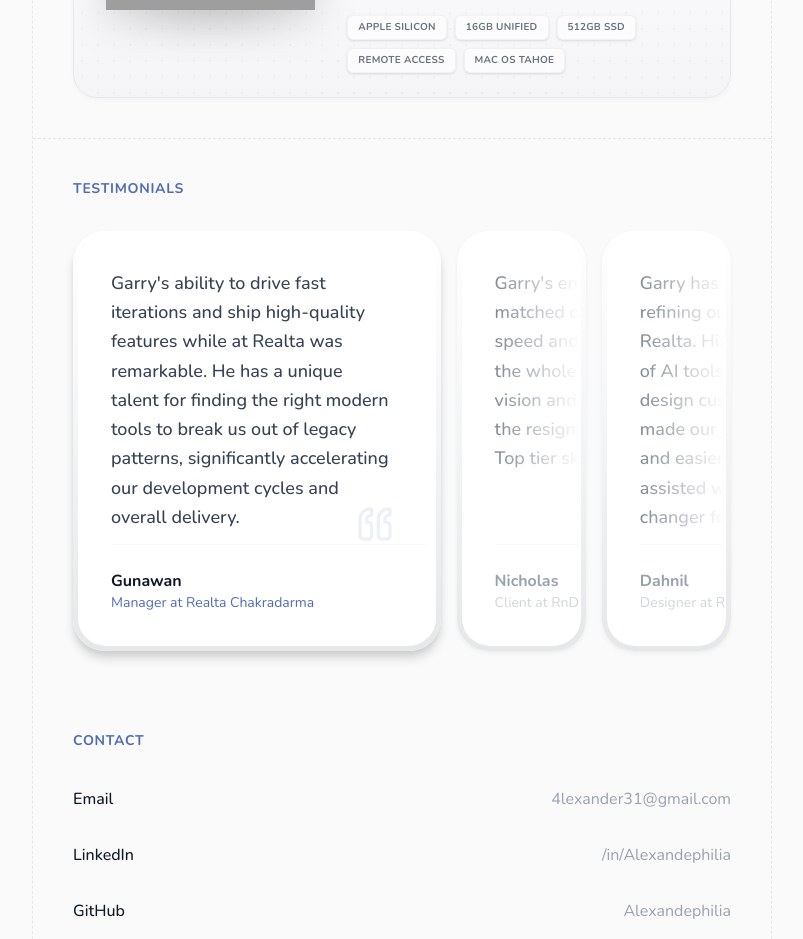
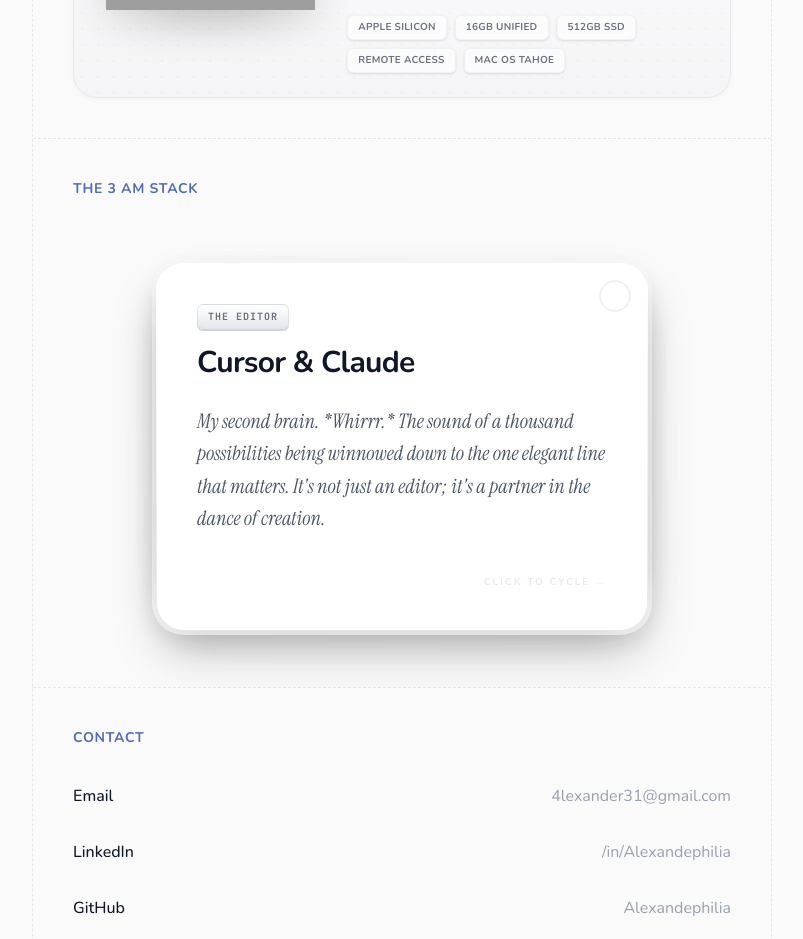
Before and after one commit to alexandephilia/portfolio_alex, a React (Vite) app: page / in a window 1280 px wide. Shown: the part 4280-5219 px from the top of the page, without its empty margins (238-1041 px from the left). Built offline with nearby package versions, Linux system fonts and the light colour scheme; grey boxes are pictures that could not be loaded.

Commit message:
Change cards to folder likes

```diff
--- a/App.tsx
+++ b/App.tsx
@@ -12,7 +12,7 @@ import { MusicDock } from './components/MusicDock';
 import { ProjectCard } from './components/ProjectCard';
 import { Skills } from './components/Skills';
 import { Tabs } from './components/Tabs';
-import { Testimonials } from './components/Testimonials';
+import { StackInsights } from './components/StackInsights';
 import { Writings } from './components/Writings';
 import { PROJECTS } from './constants';
 
@@ -235,7 +235,7 @@ export default function App() {
                             <Skills />
                         </motion.div>
                         <motion.div variants={isFirstLoad ? itemVariants : {}}>
-                            <Testimonials />
+                            <StackInsights />
                         </motion.div>
                         <motion.div variants={isFirstLoad ? itemVariants : {}}>
                             <Contact />
--- /dev/null
+++ b/components/StackInsights.tsx
@@ -0,0 +1,133 @@
+import { AnimatePresence, motion } from 'framer-motion';
+import React, { useState } from 'react';
+import { STACK_INSIGHTS } from '../constants';
+import { antiFlickerStyle, sectionHeaderVariants, viewportSettings } from './animations';
+
+export const StackInsights: React.FC = () => {
+    const [currentIndex, setCurrentIndex] = useState(0);
+
+    const cycleStack = () => {
+        setCurrentIndex((prev) => (prev + 1) % STACK_INSIGHTS.length);
+    };
+
+    return (
+        <section className="p-6 md:p-10 bg-[#FAFAFA] border-b border-dashed border-gray-200" style={antiFlickerStyle}>
+            <motion.h2
+                initial="hidden"
+                whileInView="visible"
+                viewport={viewportSettings}
+                variants={sectionHeaderVariants}
+                className="text-[10px] md:text-sm font-bold text-[rgb(81,108,180)] tracking-wider uppercase mb-12"
+            >
+                The 3 AM Stack
+            </motion.h2>
+
+            <div className="relative h-[450px] md:h-[400px] flex items-center justify-center perspective-1000">
+                <AnimatePresence mode="popLayout">
+                    {STACK_INSIGHTS.map((insight, index) => {
+                        // Calculate relative position in the stack
+                        const isTop = index === currentIndex;
+                        const isBottom = (index + 1) % STACK_INSIGHTS.length === currentIndex;
+                        const isMiddle = !isTop && !isBottom;
+
+                        // We only actually render the top few or all depending on visual needs
+                        // For a simple stack of 3, we can render all but change their Z and transform
+
+                        // Position logic: 0 is top, 1 is middle, 2 is bottom
+                        const position = (index - currentIndex + STACK_INSIGHTS.length) % STACK_INSIGHTS.length;
+
+                        if (position > 2) return null; // Only show top 3 layers
+
+                        return (
+                            <motion.div
+                                key={insight.id}
+                                onClick={isTop ? cycleStack : undefined}
+                                initial={{
+                                    opacity: 0,
+                                    scale: 0.8,
+                                    y: 50,
+                                    rotateX: -10
+                                }}
+                                animate={{
+                                    opacity: 1 - position * 0.15,
+                                    scale: 1 - position * 0.05,
+                                    y: position * -12,
+                                    z: -position * 50,
+                                    rotateX: 0,
+                                    rotateZ: position * (index % 2 === 0 ? 1 : -1), // Slight messy stack feel
+                                    cursor: isTop ? 'pointer' : 'default',
+                                    zIndex: STACK_INSIGHTS.length - position
+                                }}
+                                exit={{
+                                    opacity: 0,
+                                    x: 300,
+                                    rotateZ: 20,
+                                    transition: { duration: 0.4, ease: "easeIn" }
+                                }}
+                                transition={{
+                                    type: 'spring',
+                                    stiffness: 260,
+                                    damping: 25
+                                }}
+                                style={{
+                                    position: 'absolute',
+                                    width: '100%',
+                                    maxWidth: '500px'
+                                }}
+                                className="group"
+                            >
+                                {/* Digital Paper / Card Rim */}
+                                <div className="rounded-[32px] p-[4px] shadow-2xl transition-transform duration-300 group-hover:scale-[1.01]">
+                                    <div
+                                        className="rounded-[28px] overflow-hidden"
+                                        style={{
+                                            background: `linear-gradient(180deg, #FFFFFF 0%, #F3F4F6 50%, #E5E7EB 100%)`,
+                                            boxShadow: 'inset 0 1px 0 rgba(255,255,255,0.8), 0 10px 30px rgba(0,0,0,0.1)'
+                                        }}
+                                    >
+                                        <div className="bg-white m-[1px] rounded-[27px] p-6 md:p-10 flex flex-col gap-6 relative overflow-hidden min-h-[320px]">
+                                            {/* Decorative Corner Screws or Elements */}
+                                            <div className="absolute top-4 right-4 opacity-10">
+                                                <div className="w-8 h-8 rounded-full border-2 border-[rgb(81,108,180)]" />
+                                            </div>
+
+                                            <div className="flex flex-col gap-2">
+                                                <span className="
+                                                    inline-flex self-start px-2.5 py-1
+                                                    rounded-[6px]
+                                                    bg-gradient-to-b from-white via-gray-100 to-gray-200
+                                                    border border-gray-300/60
+                                                    shadow-[0_2px_0_#d1d5db,0_1px_2px_rgba(0,0,0,0.05),inset_0_1px_0_rgba(255,255,255,0.9)]
+                                                    text-[9px] md:text-[10px] font-bold font-mono text-gray-500 uppercase tracking-widest
+                                                ">
+                                                    {insight.category}
+                                                </span>
+                                                <h3 className="text-2xl md:text-3xl font-bold text-gray-900 tracking-tight mt-2">
+                                                    {insight.title}
+                                                </h3>
+                                            </div>
+
+                                            <div className="flex-1">
+                                                <p className="font-serif italic text-lg md:text-xl text-gray-600 leading-relaxed">
+                                                    {insight.text}
+                                                </p>
+                                            </div>
+
+                                            {isTop && (
+                                                <div className="flex justify-end pt-4">
+                                                    <span className="text-[10px] font-bold text-gray-300 uppercase tracking-[0.2em] animate-pulse">
+                                                        Click to Cycle →
+                                                    </span>
+                                                </div>
+                                            )}
+                                        </div>
+                                    </div>
+                                </div>
+                            </motion.div>
+                        );
+                    })}
+                </AnimatePresence>
+            </div>
+        </section>
+    );
+};
--- a/constants.ts
+++ b/constants.ts
@@ -1,6 +1,6 @@
 import { Bot, Cpu, Globe, Smartphone, Terminal } from 'lucide-react';
 import { FaLinkedinIn, FaWhatsapp, FaXTwitter } from 'react-icons/fa6';
-import { ContactItem, EducationItem, ExperienceItem, Project, SkillCategory, SocialLink, Song, TestimonialItem } from './types';
+import { ContactItem, EducationItem, ExperienceItem, Project, SkillCategory, SocialLink, Song, StackInsightItem, TestimonialItem } from './types';
 
 export const SOCIAL_LINKS: SocialLink[] = [
     {
@@ -213,24 +213,24 @@ export const SKILL_CATEGORIES: SkillCategory[] = [
     }
 ];
 
-export const TESTIMONIALS: TestimonialItem[] = [
+export const STACK_INSIGHTS = [
     {
         id: "1",
-        text: "Garry's ability to drive fast iterations and ship high-quality features while at Realta was remarkable. He has a unique talent for finding the right modern tools to break us out of legacy patterns, significantly accelerating our development cycles and overall delivery.",
-        name: "Gunawan",
-        role: "Manager at Realta Chakradarma"
+        title: "Cursor & Claude",
+        text: "My second brain. *Whirrr.* The sound of a thousand possibilities being winnowed down to the one elegant line that matters. It's not just an editor; it's a partner in the dance of creation.",
+        category: "The Editor"
     },
     {
         id: "2",
-        text: "Garry's engineering skills are matched only by his learning speed and adaptability. He built the whole system in line with our vision and seamlessly helped with the resignation of our core flow. Top tier skills.",
-        name: "Nicholas",
-        role: "Client at RnD (Germany)"
+        title: "The M4 Engine",
+        text: "Silent. Powerful. A sleek silver box—*hummm*—that handles everything I throw at it without breaking a sweat. It's the rock upon which my entire digital world is built.",
+        category: "The Core"
     },
     {
         id: "3",
-        text: "Garry has been instrumental in refining our design workflows at Realta. His proactive exploration of AI tools and his ability to design custom solutions have made our jobs significantly faster and easier. His knowledge in AI-assisted workflows is a game-changer for any creative team.",
-        name: "Dahnil",
-        role: "Designer at Realta Chakradarma"
+        title: "Framer Motion",
+        text: "The physics of the digital world. I don't just animate; I give pixels weight and gravity. It's about how things *feel* when they move—snap, spring, glide.",
+        category: "The Motion"
     }
 ];
 
```
Also changed, not shown: types.ts (+7 -0 lines), public/books/book_1.jpg.
